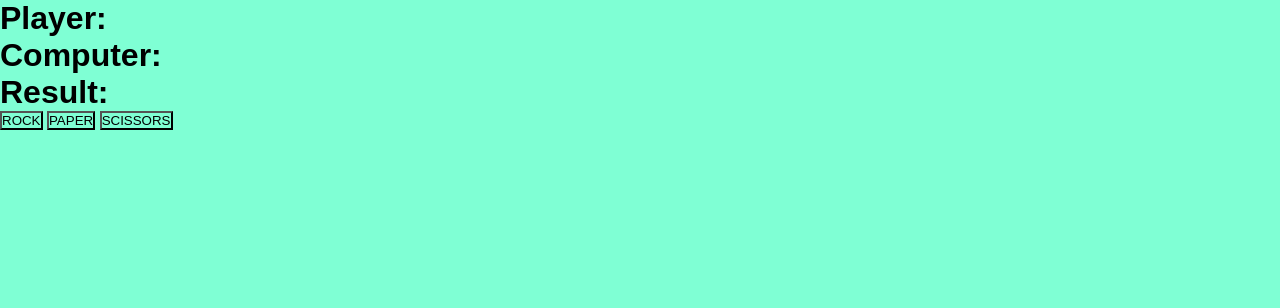
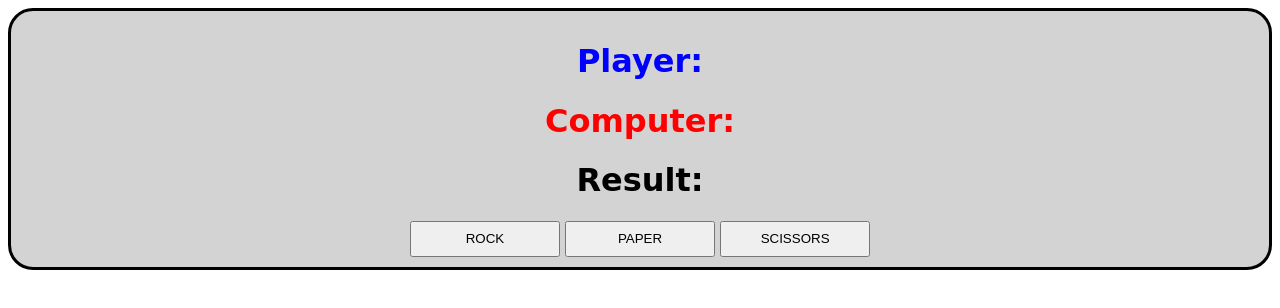
Before and after one commit to S4BIN/rock_paper_scissors_game, a plain HTML site: page index.html in a window 1280 px wide. Drawn offline with Linux system fonts and the light colour scheme.

Commit message:
style.css

```diff
--- a/style.css
+++ b/style.css
@@ -1,14 +1,21 @@
-*{
-    margin: 0;
-    padding: 0;
-    background-color: aquamarine;
-    font-family: Arial, Helvetica, sans-serif;
+.choiceBtn {
+    line-height: 30px;
+    width: 150px;
 }
 
-.button{
-    padding: 15px 30px 15px;
-    background-color: rgb(0, 29, 110);
-    color: white;
-    font-size: 18px;
-    font-weight: bold;
+#gameDiv{
+    font-family: 'Brush Script MT', cursive;
+    border: 3px solid;
+    border-radius: 25px;
+    padding: 10px;
+    background-color: lightgray;
+    text-align: center;
 }
+
+#playerText{
+    color: blue;
+}
+
+#computerText{
+    color: red;
+}
```
